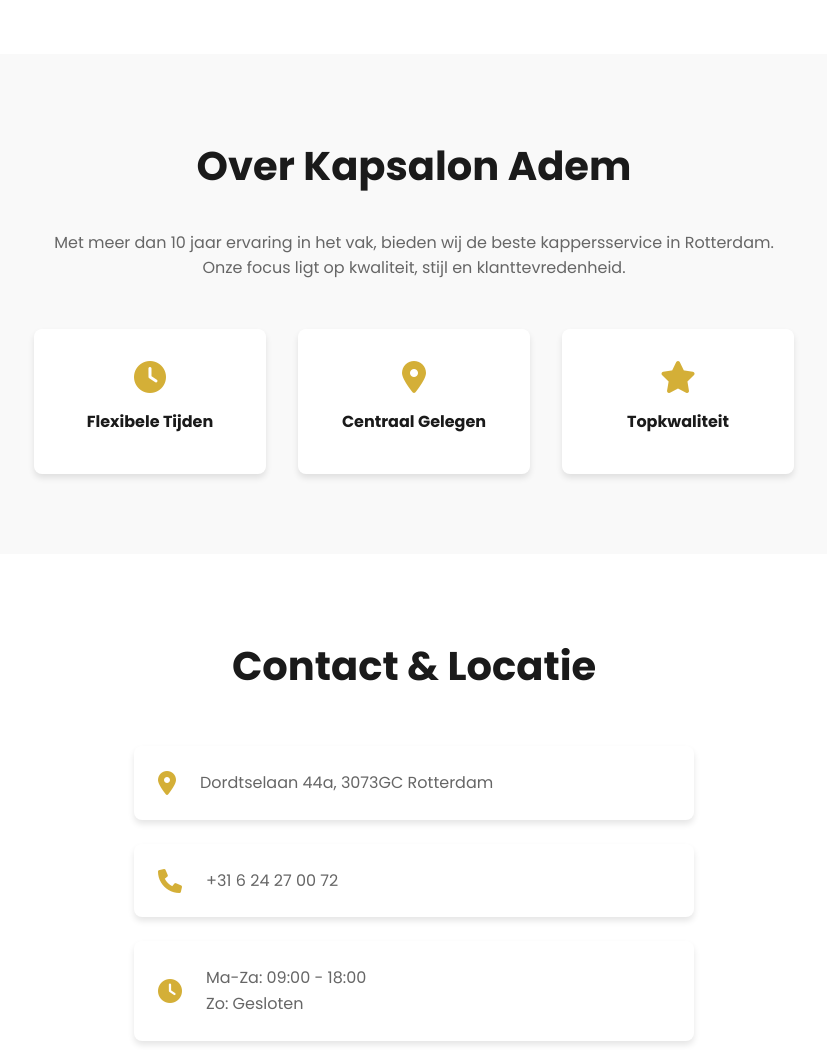
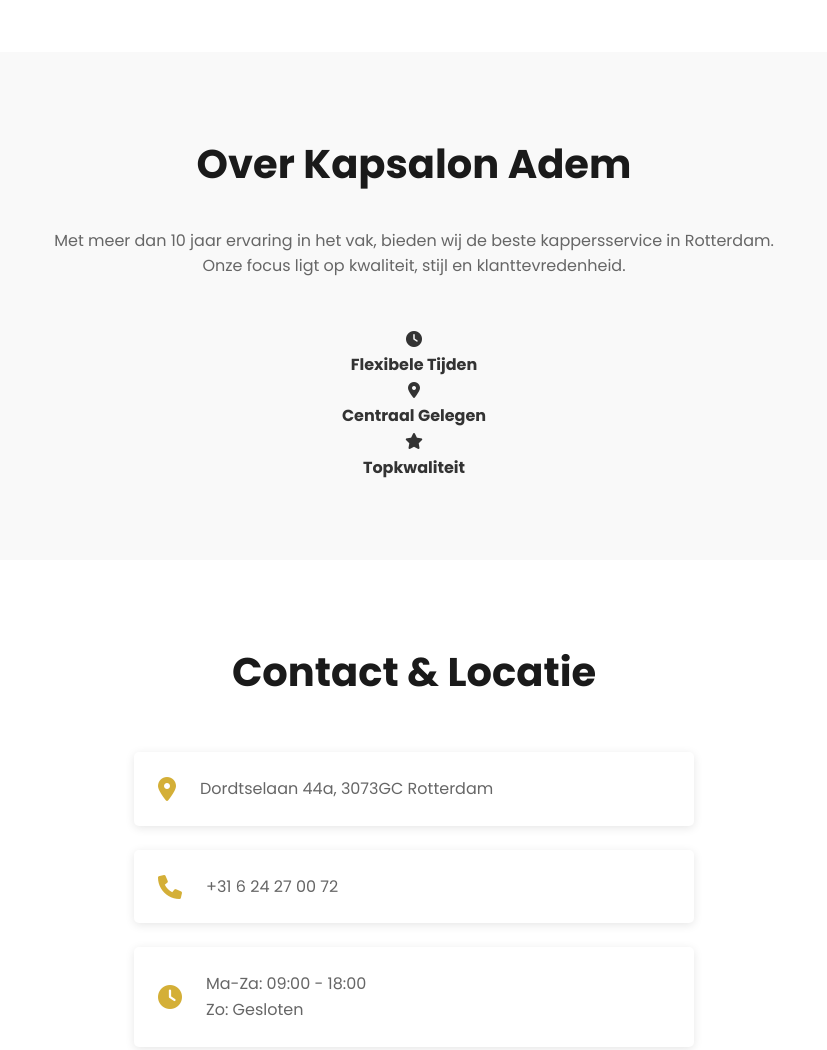
Before and after one commit to kapsalonadem/kapsalon-adem, a website: page index.html in a window 1280 px wide. Shown: the part 1300-2350 px from the top of the page, without its empty margins (226-1053 px from the left). Drawn offline with Linux system fonts and the light colour scheme.

Commit message:
Complete redesign of styles.css with modern and responsive design

```diff
--- a/styles.css
+++ b/styles.css
@@ -1,4 +1,4 @@
-/* Modern Variables */
+/* Base styles */
 :root {
     --primary-color: #1a1a1a;
     --secondary-color: #d4af37;
@@ -6,54 +6,30 @@
     --text-light: #fff;
     --background-color: #fff;
     --font-family: 'Poppins', sans-serif;
-    --primary-dark: #121212;
-    --accent-color: #8B7355;
-    --success-color: #4CAF50;
-    --error-color: #F44336;
-    --gray-100: #F5F5F5;
-    --gray-200: #EEEEEE;
-    --gray-300: #E0E0E0;
-    --gray-400: #BDBDBD;
-    --gray-500: #9E9E9E;
-    --gray-600: #757575;
-    --shadow-sm: 0 2px 4px rgba(0,0,0,0.05);
-    --shadow: 0 4px 6px rgba(0,0,0,0.1);
-    --shadow-md: 0 6px 12px rgba(0,0,0,0.1);
-    --shadow-lg: 0 15px 25px rgba(0,0,0,0.15);
-    --border-radius-sm: 4px;
-    --border-radius: 8px;
-    --border-radius-md: 12px;
-    --border-radius-lg: 20px;
-    --transition-fast: 0.2s cubic-bezier(0.4, 0, 0.2, 1);
-    --transition: 0.3s cubic-bezier(0.4, 0, 0.2, 1);
-    --transition-slow: 0.5s cubic-bezier(0.4, 0, 0.2, 1);
-    --container-width: 1200px;
-    --header-height: 80px;
+    --border-radius: 5px;
+    --shadow: 0 2px 10px rgba(0, 0, 0, 0.1);
+    --shadow-md: 0 4px 20px rgba(0, 0, 0, 0.15);
 }
 
-/* Reset and Base Styles */
 * {
     margin: 0;
     padding: 0;
     box-sizing: border-box;
 }
 
-html {
-    scroll-behavior: smooth;
-    font-size: 16px;
-    -webkit-font-smoothing: antialiased;
-    -moz-osx-font-smoothing: grayscale;
-}
-
 body {
     font-family: var(--font-family);
     line-height: 1.6;
     color: var(--text-color);
-    background-color: var(--background-color);
-    overflow-x: hidden;
 }
 
-/* Modern Navbar */
+.container {
+    max-width: 1200px;
+    margin: 0 auto;
+    padding: 0 20px;
+}
+
+/* Navbar */
 .navbar {
     background: var(--primary-color);
     padding: 1rem 0;
@@ -66,16 +42,16 @@ body {
 
 .navbar.scrolled {
     background: rgba(26, 26, 26, 0.95);
-    box-shadow: 0 2px 10px rgba(0, 0, 0, 0.1);
+    box-shadow: var(--shadow);
 }
 
 .nav-container {
     display: flex;
     justify-content: space-between;
     align-items: center;
-    max-width: var(--container-width);
+    max-width: 1200px;
     margin: 0 auto;
-    padding: 0 var(--container-padding);
+    padding: 0 20px;
 }
 
 .logo {
@@ -112,7 +88,7 @@ body {
     background: var(--secondary-color);
     color: var(--text-light);
     padding: 0.8rem 1.5rem;
-    border-radius: 5px;
+    border-radius: var(--border-radius);
     text-decoration: none;
     transition: all 0.3s ease;
     border: 2px solid var(--secondary-color);
@@ -163,8 +139,7 @@ body {
     align-items: center;
     color: var(--text-light);
     text-align: center;
-    padding-top: var(--header-height);
-    overflow: hidden;
+    padding-top: 70px;
 }
 
 .hero-content {
@@ -177,18 +152,12 @@ body {
     font-size: 3.5rem;
     margin-bottom: 1rem;
     text-shadow: 2px 2px 4px rgba(0, 0, 0, 0.3);
-    opacity: 0;
-    transform: translateY(30px);
-    animation: fadeInUp 1s forwards;
 }
 
 .hero p {
     font-size: 1.2rem;
     margin-bottom: 2rem;
     opacity: 0.9;
-    opacity: 0;
-    transform: translateY(30px);
-    animation: fadeInUp 1s 0.3s forwards;
 }
 
 /* Services Section */
@@ -209,7 +178,7 @@ body {
     grid-template-columns: repeat(auto-fit, minmax(280px, 1fr));
     gap: 2rem;
     padding: 0 20px;
-    max-width: var(--container-width);
+    max-width: 1200px;
     margin: 0 auto;
 }
 
@@ -220,7 +189,6 @@ body {
     text-align: center;
     box-shadow: var(--shadow);
     transition: transform 0.3s ease;
-    border: 1px solid rgba(0, 0, 0, 0.1);
 }
 
 .service-card:hover {
@@ -276,33 +244,6 @@ body {
     margin-bottom: 3rem;
 }
 
-.features {
-    display: grid;
-    grid-template-columns: repeat(3, 1fr);
-    gap: 2rem;
-    max-width: var(--container-width);
-    margin: 0 auto;
-}
-
-.feature {
-    text-align: center;
-    padding: 2rem;
-    background: #fff;
-    border-radius: var(--border-radius);
-    box-shadow: var(--shadow);
-}
-
-.feature i {
-    font-size: 2rem;
-    color: var(--secondary-color);
-    margin-bottom: 1rem;
-}
-
-.feature h4 {
-    color: var(--primary-color);
-    margin-bottom: 0.5rem;
-}
-
 /* Contact Section */
 .contact {
     padding: 5rem 0;
@@ -355,7 +296,7 @@ body {
     justify-content: space-between;
     margin-bottom: 2rem;
     padding: 0 20px;
-    max-width: var(--container-width);
+    max-width: 1200px;
     margin: 0 auto;
 }
 
@@ -423,21 +364,6 @@ body {
     .services-grid {
         grid-template-columns: 1fr;
     }
-
-    .features {
-        grid-template-columns: 1fr;
-    }
-
-    .footer-content {
-        flex-direction: column;
-        text-align: center;
-        gap: 2rem;
-    }
-
-    .footer-links {
-        flex-direction: column;
-        gap: 1rem;
-    }
 }
 
 /* Animations */
@@ -452,21 +378,6 @@ body {
     }
 }
 
-@keyframes fadeInUp {
-    from {
-        opacity: 0;
-        transform: translateY(30px);
-    }
-    to {
-        opacity: 1;
-        transform: translateY(0);
-    }
-}
-
-.hero-content, .service-card, .feature, .info-item {
+.hero-content, .service-card {
     animation: fadeIn 0.8s ease-out forwards;
 }
-
-.hero h1, .hero p {
-    animation: fadeInUp 1s ease-out forwards;
-}
```
